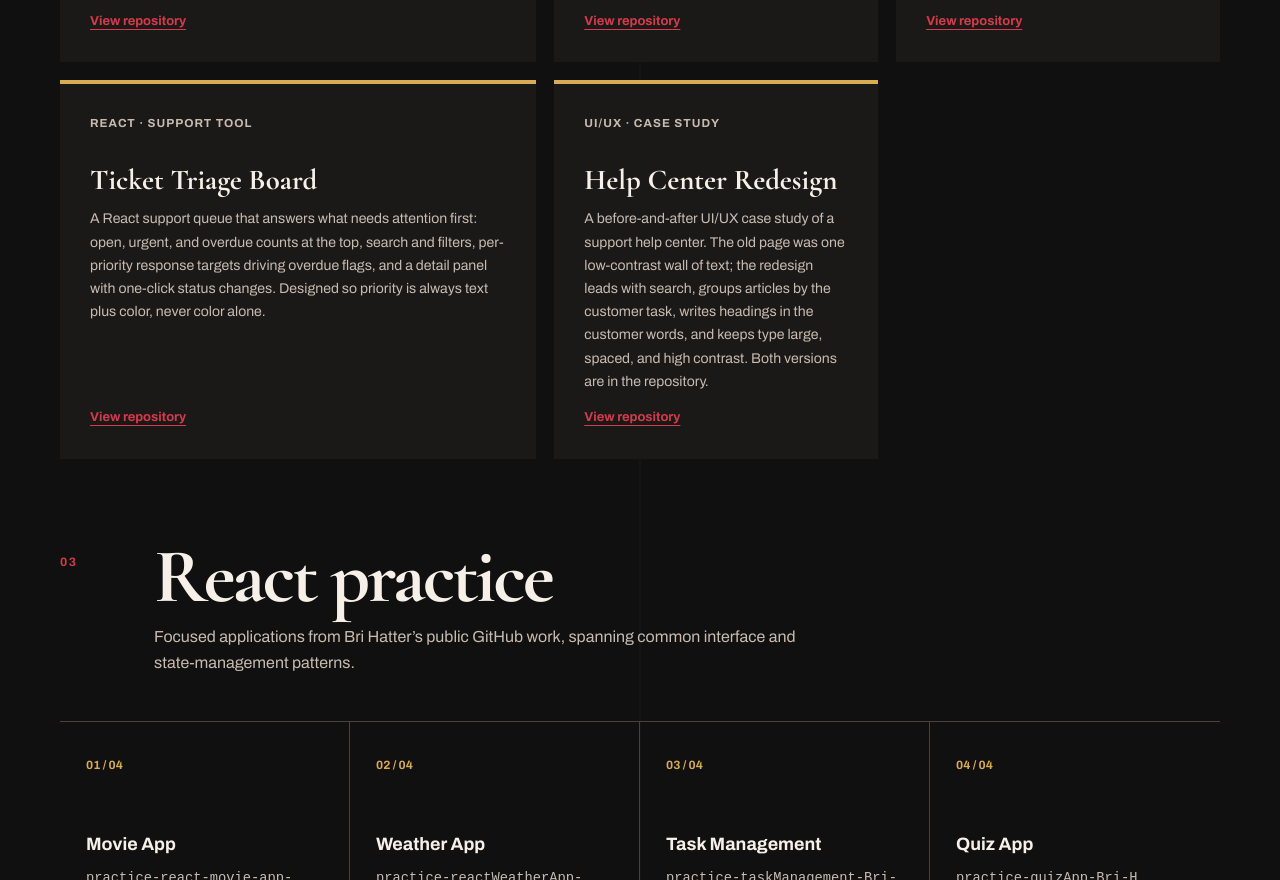
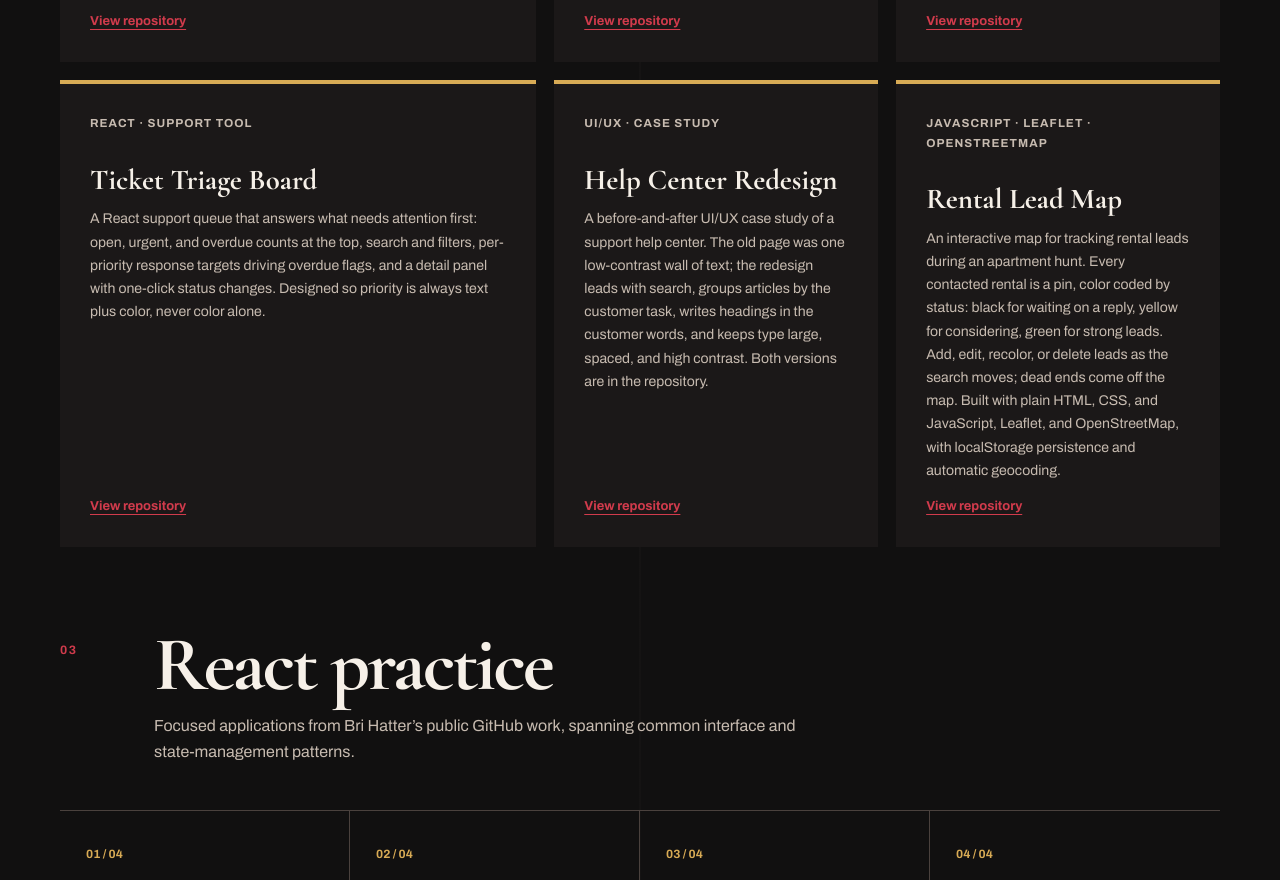
Before and after one commit to Graybeggar/portfolio, a plain HTML site: page index.html in a window 1280 px wide. Shown: the part 2537-3417 px from the top of the page. Drawn offline with nearby package versions, Linux system fonts and the light colour scheme.

Commit message:
Add Rental Lead Map project

```diff
--- a/index.html
+++ b/index.html
@@ -554,6 +554,12 @@
               <p>A before-and-after UI/UX case study of a support help center. The old page was one low-contrast wall of text; the redesign leads with search, groups articles by the customer task, writes headings in the customer words, and keeps type large, spaced, and high contrast. Both versions are in the repository.</p>
               <a class="text-link" href="https://github.com/Graybeggar/help-center-redesign" target="_blank" rel="noreferrer">View repository</a>
             </article>
+            <article class="course-card">
+              <small>JavaScript · Leaflet · OpenStreetMap</small>
+              <h3>Rental Lead Map</h3>
+              <p>An interactive map for tracking rental leads during an apartment hunt. Every contacted rental is a pin, color coded by status: black for waiting on a reply, yellow for considering, green for strong leads. Add, edit, recolor, or delete leads as the search moves; dead ends come off the map. Built with plain HTML, CSS, and JavaScript, Leaflet, and OpenStreetMap, with localStorage persistence and automatic geocoding.</p>
+              <a class="text-link" href="https://github.com/Graybeggar/rental-lead-map" target="_blank" rel="noreferrer">View repository</a>
+            </article>
           </div>
 
           <div class="section-head" style="margin-top: 80px;">
```
